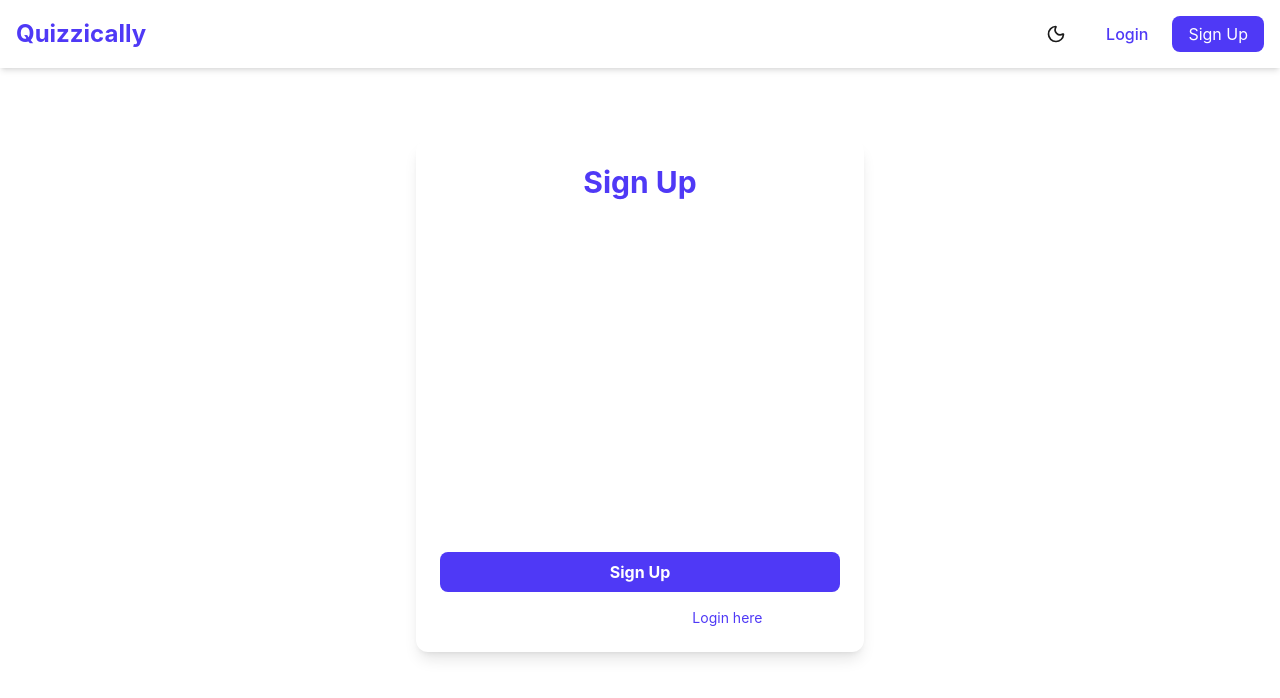
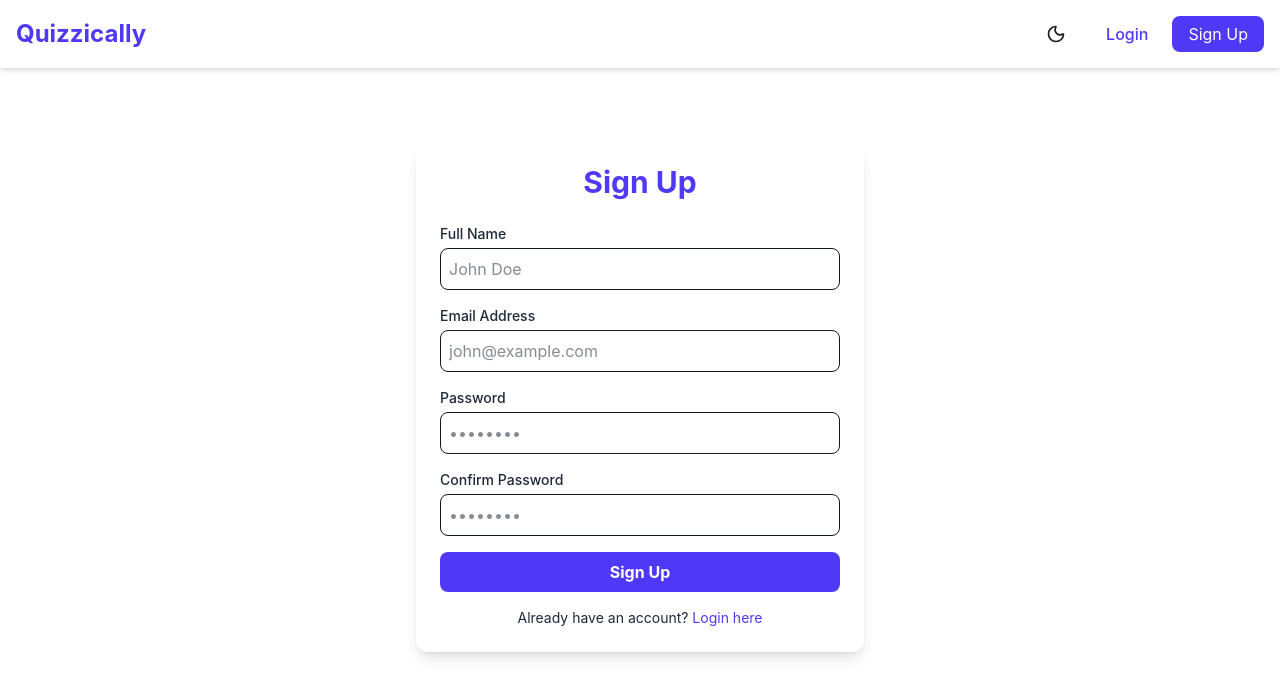
Before and after one commit to Oniban/quizically, a React (Vite) app in the folder client/: page /signup in a window 1280 px wide. Shown: the top 698 px of the page. Built offline with nearby package versions, Linux system fonts and the light colour scheme.

Commit message:
Slightly edited text colouring on Auth pages. Added a TODO comment in App.jsx

```diff
--- a/client/src/pages/Auth/Login.jsx
+++ b/client/src/pages/Auth/Login.jsx
@@ -27,7 +27,8 @@ const Login = () => {
     };
 
     return (
-        <div className="max-w-md mx-auto mt-10 p-6 bg-white dark:bg-gray-800 rounded-xl shadow-lg transition-colors">
+        <>
+            <div className="max-w-md mx-auto mt-10 p-6 bg-white dark:bg-gray-800 rounded-xl shadow-lg transition-colors">
             <h2 className="text-3xl font-bold mb-6 text-center text-indigo-600 dark:text-indigo-400">Login</h2>
 
             {serverError && (
@@ -38,22 +39,22 @@ const Login = () => {
 
             <form onSubmit={handleSubmit(onSubmit)} className="space-y-4">
                 <div>
-                    <label className="block text-sm text-white font-medium mb-1">Email Address</label>
+                    <label className="block text-sm text-gray-800 dark:text-gray-200 font-medium mb-1">Email Address</label>
                     <input
                         type="email"
                         {...register('email', { required: 'Email is required' })}
-                        className="w-full p-2 border rounded-lg text-white dark:bg-gray-700 dark:border-gray-600 focus:ring-2 focus:ring-indigo-500 outline-none"
+                        className="w-full p-2 border rounded-lg text-gray-900 dark:text-gray-100 dark:bg-gray-800/80 dark:border-gray-600 focus:ring-2 focus:ring-indigo-500 outline-none"
                         placeholder="john@example.com"
                     />
                     {errors.email && <p className="text-red-500 text-xs mt-1">{errors.email.message}</p>}
                 </div>
 
                 <div>
-                    <label className="block text-sm text-white font-medium mb-1">Password</label>
+                    <label className="block text-sm text-gray-800 dark:text-gray-200 font-medium mb-1">Password</label>
                     <input
                         type="password"
                         {...register('password', { required: 'Password is required' })}
-                        className="w-full p-2 border rounded-lg text-white dark:bg-gray-700 dark:border-gray-600 focus:ring-2 focus:ring-indigo-500 outline-none"
+                        className="w-full p-2 border rounded-lg text-gray-900 dark:text-gray-100 dark:bg-gray-800/80 dark:border-gray-600 focus:ring-2 focus:ring-indigo-500 outline-none"
                         placeholder="••••••••"
                     />
                     {errors.password && <p className="text-red-500 text-xs mt-1">{errors.password.message}</p>}
@@ -68,13 +69,14 @@ const Login = () => {
                 </button>
             </form>
 
-            <p className="mt-4 text-center text-white text-sm">
+            <p className="mt-4 text-center text-gray-800 dark:text-gray-200 text-sm">
                 Don't have an account?{' '}
                 <Link to="/signup" className="text-indigo-600 dark:text-indigo-400 hover:underline">
                     Sign up here
                 </Link>
             </p>
-        </div>
+            </div>
+        </>
     );
 };
 
--- a/client/src/pages/Auth/Signup.jsx
+++ b/client/src/pages/Auth/Signup.jsx
@@ -30,7 +30,9 @@ const Signup = () => {
     };
 
     return (
-        <div className="max-w-md mx-auto mt-10 p-6 bg-white dark:bg-gray-800 rounded-xl shadow-lg transition-colors">
+        <>
+
+            <div className="max-w-md mx-auto mt-10 p-6 bg-white dark:bg-gray-800 rounded-xl shadow-lg transition-colors">
             <h2 className="text-3xl font-bold mb-6 text-center text-indigo-600 dark:text-indigo-400">Sign Up</h2>
 
             {serverError && (
@@ -41,18 +43,18 @@ const Signup = () => {
 
             <form onSubmit={handleSubmit(onSubmit)} className="space-y-4">
                 <div>
-                    <label className="block text-sm text-white font-medium mb-1">Full Name</label>
+                    <label className="block text-sm text-gray-800 dark:text-gray-200 font-medium mb-1">Full Name</label>
                     <input
                         type="text"
                         {...register('name', { required: 'Name is required' })}
-                        className="w-full p-2 border rounded-lg text-white dark:bg-gray-700 dark:border-gray-600 focus:ring-2 focus:ring-indigo-500 outline-none"
+                        className="w-full p-2 border rounded-lg text-gray-900 dark:text-gray-100 dark:bg-gray-800/80 dark:border-gray-600 focus:ring-2 focus:ring-indigo-500 outline-none"
                         placeholder="John Doe"
                     />
                     {errors.name && <p className="text-red-500 text-xs mt-1">{errors.name.message}</p>}
                 </div>
 
                 <div>
-                    <label className="block text-sm text-white font-medium mb-1">Email Address</label>
+                    <label className="block text-sm text-gray-800 dark:text-gray-200 font-medium mb-1">Email Address</label>
                     <input
                         type="email"
                         {...register('email', {
@@ -62,35 +64,35 @@ const Signup = () => {
                                 message: 'Invalid email address'
                             }
                         })}
-                        className="w-full p-2 border rounded-lg text-white dark:bg-gray-700 dark:border-gray-600 focus:ring-2 focus:ring-indigo-500 outline-none"
+                        className="w-full p-2 border rounded-lg text-gray-900 dark:text-gray-100 dark:bg-gray-800/80 dark:border-gray-600 focus:ring-2 focus:ring-indigo-500 outline-none"
                         placeholder="john@example.com"
                     />
                     {errors.email && <p className="text-red-500 text-xs mt-1">{errors.email.message}</p>}
                 </div>
 
                 <div>
-                    <label className="block text-sm text-white font-medium mb-1">Password</label>
+                    <label className="block text-sm text-gray-800 dark:text-gray-200 font-medium mb-1">Password</label>
                     <input
                         type="password"
                         {...register('password', {
                             required: 'Password is required',
                             minLength: { value: 6, message: 'Password must be at least 6 characters' }
                         })}
-                        className="w-full p-2 border rounded-lg text-white dark:bg-gray-700 dark:border-gray-600 focus:ring-2 focus:ring-indigo-500 outline-none"
+                        className="w-full p-2 border rounded-lg text-gray-900 dark:text-gray-100 dark:bg-gray-800/80 dark:border-gray-600 focus:ring-2 focus:ring-indigo-500 outline-none"
                         placeholder="••••••••"
                     />
                     {errors.password && <p className="text-red-500 text-xs mt-1">{errors.password.message}</p>}
                 </div>
 
                 <div>
-                    <label className="block text-sm text-white font-medium mb-1">Confirm Password</label>
+                    <label className="block text-sm text-gray-800 dark:text-gray-200 font-medium mb-1">Confirm Password</label>
                     <input
                         type="password"
                         {...register('confirmPassword', {
                             required: 'Please confirm your password',
                             validate: value => value === password || 'Passwords do not match'
                         })}
-                        className="w-full p-2 border rounded-lg text-white dark:bg-gray-700 dark:border-gray-600 focus:ring-2 focus:ring-indigo-500 outline-none"
+                        className="w-full p-2 border rounded-lg text-gray-900 dark:text-gray-100 dark:bg-gray-800/80 dark:border-gray-600 focus:ring-2 focus:ring-indigo-500 outline-none"
                         placeholder="••••••••"
                     />
                     {errors.confirmPassword && <p className="text-red-500 text-xs mt-1">{errors.confirmPassword.message}</p>}
@@ -105,13 +107,14 @@ const Signup = () => {
                 </button>
             </form>
 
-            <p className="mt-4 text-center text-white text-sm">
+            <p className="mt-4 text-center text-gray-800 dark:text-gray-200 text-sm">
                 Already have an account?{' '}
                 <Link to="/login" className="text-indigo-600 dark:text-indigo-400 hover:underline">
                     Login here
                 </Link>
             </p>
-        </div>
+            </div>
+        </>
     );
 };
 
```
Also changed, not shown: client/src/App.jsx (+6 -1 lines).
